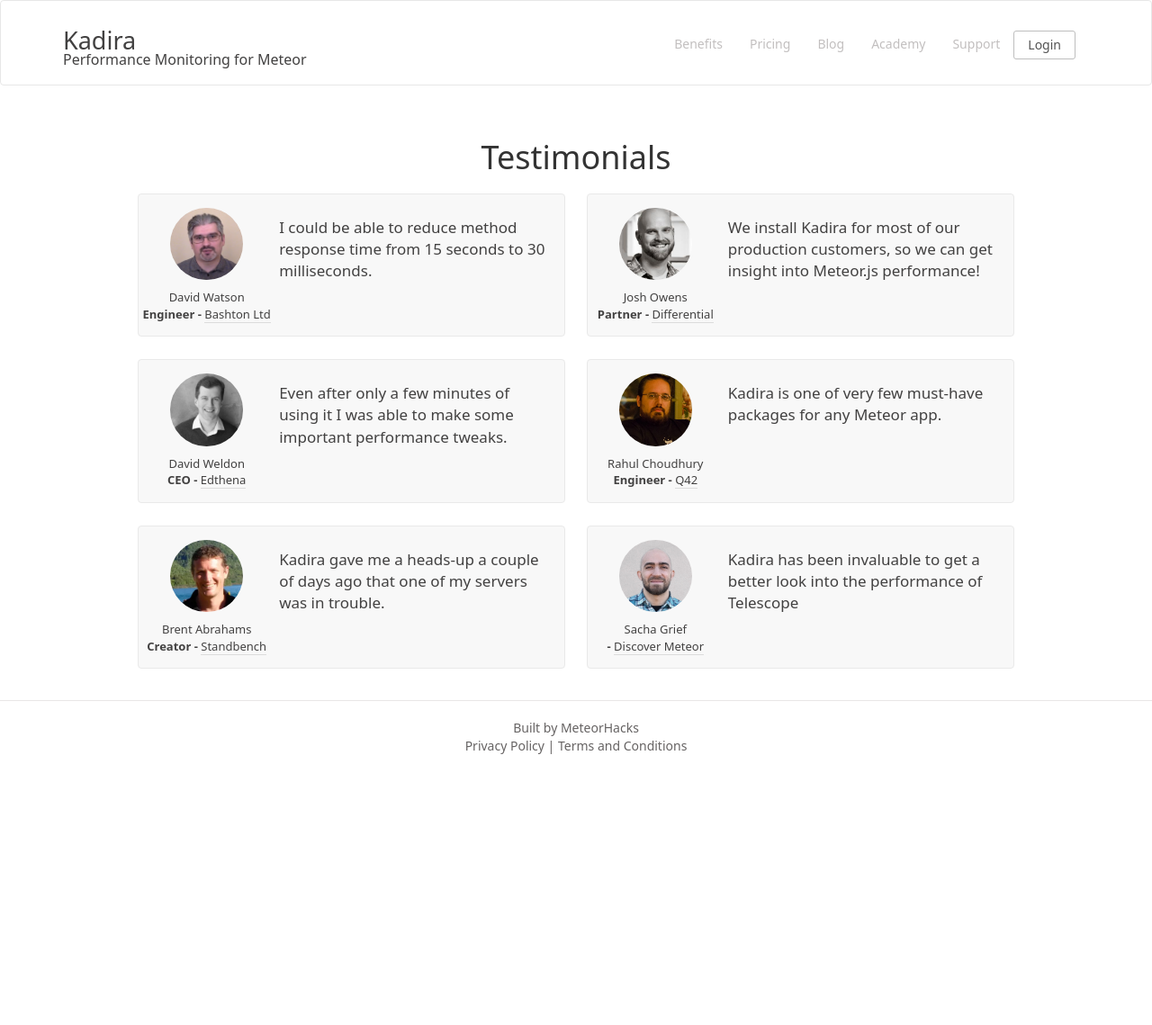
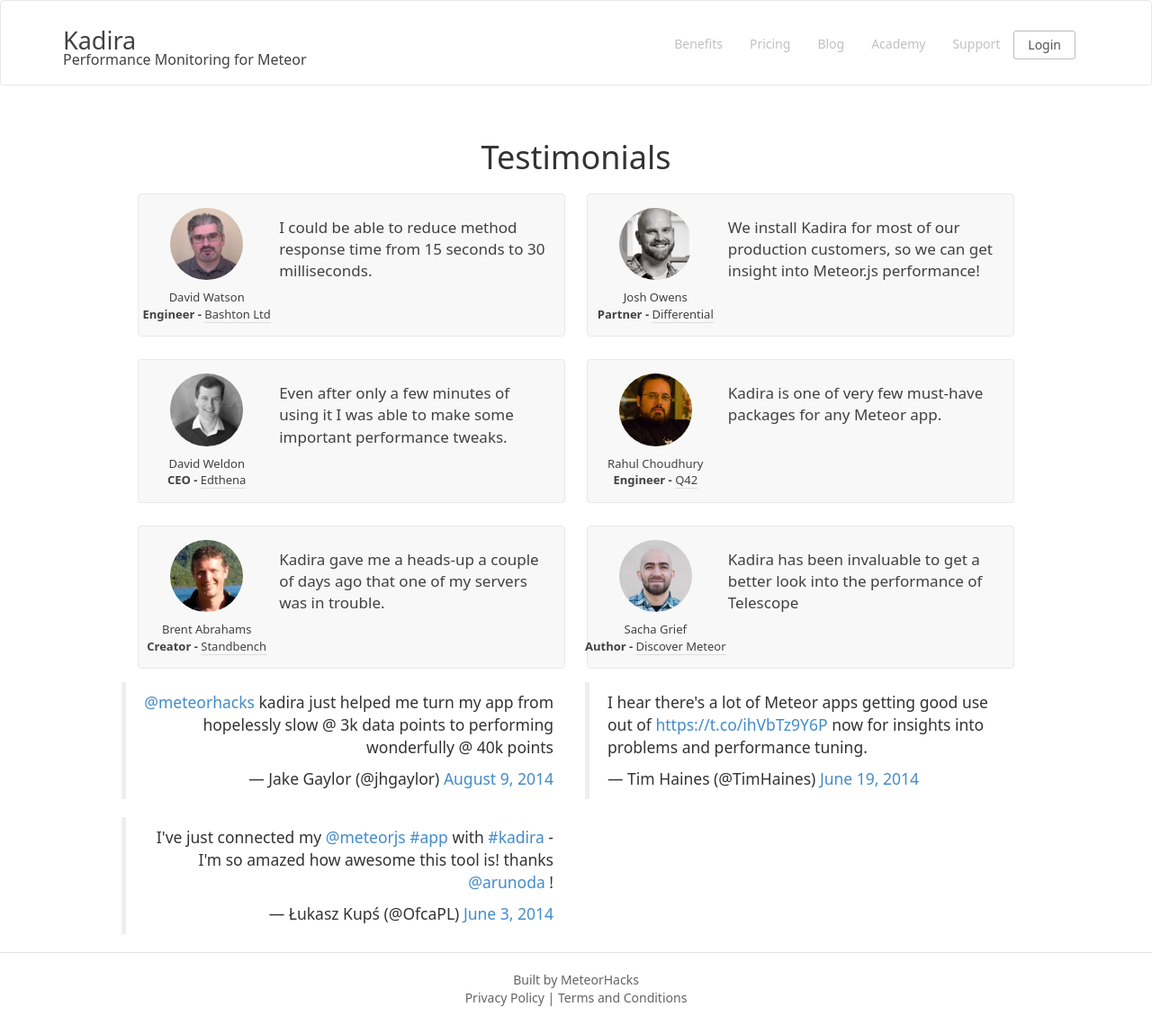
Before and after one commit to kadiraio/kadiraio.github.io, a Jekyll site: the page built from testimonials.html, in a window 1280 px wide. Shown: the whole page at 90% size. Built offline with Jekyll 4.4.1, drawn with Linux system fonts in a browser that asks for light colours; comment, search, counter and statistics services are not loaded; before the commit the page ends 900 px from its top, so only the background shows below that.

Commit message:
Tweak testimonials
Set position to "Author" for Sacha
Add tweet testimonials

```diff
--- a/css/style.css
+++ b/css/style.css
@@ -763,6 +763,30 @@
   text-align: left;
 }
 
+#tweet-testimonials {
+  text-align: center;
+}
+
+#tweet-testimonials > div {
+  padding: 0 0 0 0;
+  margin: 0 0 0 0;
+}
+
+#tweet-testimonials > div:nth-child(odd) {
+  padding-right: 5px;
+  text-align: right;
+}
+
+#tweet-testimonials > div:nth-child(even) {
+  padding-left: 10px;
+  text-align: left;
+}
+
+#tweet-testimonials .tweet-wrap {
+  display: inline-block;
+  width: 500px;
+}
+
 /*
   ------------- MOBILE --------------
 */
--- a/testimonials.html
+++ b/testimonials.html
@@ -4,7 +4,7 @@
 permalink: /testimonials.html
 ---
 
-<div id="all-testimonials" style="text-align: center">
+<div id="all-testimonials">
   <h1>Testimonials</h1>
 
   {% for testimonial in site.testimonials %}
@@ -28,3 +28,19 @@
     </div>
   {% endfor %}
 </div>
+
+<div id="tweet-testimonials">
+  <div class="col-md-6">
+    <div class="tweet-wrap"><blockquote class="twitter-tweet" lang="en"><p><a href="https://twitter.com/meteorhacks">@meteorhacks</a> kadira just helped me turn my app from hopelessly slow @ 3k data points to performing wonderfully @ 40k points</p>&mdash; Jake Gaylor (@jhgaylor) <a href="https://twitter.com/jhgaylor/statuses/498064537258823680">August 9, 2014</a></blockquote></div>
+  </div>
+
+  <div class="col-md-6">
+    <div class="tweet-wrap"><blockquote class="twitter-tweet" lang="en"><p>I hear there&#39;s a lot of Meteor apps getting good use out of <a href="https://t.co/ihVbTz9Y6P">https://t.co/ihVbTz9Y6P</a> now for insights into problems and performance tuning.</p>&mdash; Tim Haines (@TimHaines) <a href="https://twitter.com/TimHaines/statuses/479506260622983168">June 19, 2014</a></blockquote></div>
+  </div>
+
+  <div class="col-md-6">
+    <div class="tweet-wrap"><blockquote class="twitter-tweet" lang="en"><p>I&#39;ve just connected my <a href="https://twitter.com/meteorjs">@meteorjs</a> <a href="https://twitter.com/hashtag/app?src=hash">#app</a> with <a href="https://twitter.com/hashtag/kadira?src=hash">#kadira</a> - I&#39;m so amazed how awesome this tool is! thanks <a href="https://twitter.com/arunoda">@arunoda</a> !</p>&mdash; Łukasz Kupś (@OfcaPL) <a href="https://twitter.com/OfcaPL/statuses/473904098992205826">June 3, 2014</a></blockquote></div>
+  </div>
+</div>
+
+<script async src="//platform.twitter.com/widgets.js" charset="utf-8"></script>
```
Also changed, not shown: _testimonials/telescope.md (+1 -1 lines).
